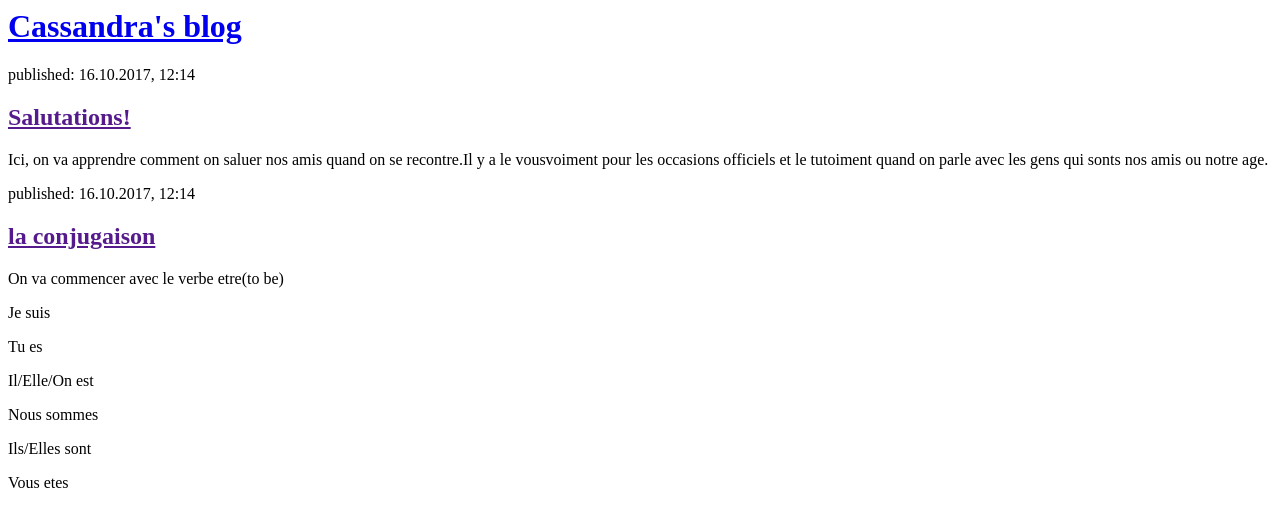
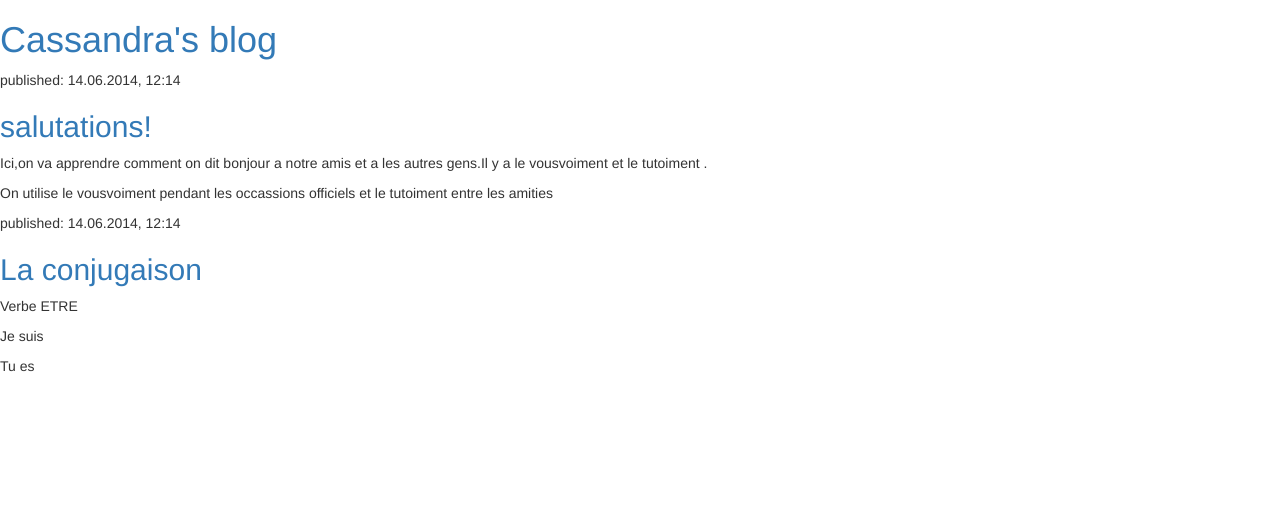
Before and after one commit to Dairylover001/myfirstBlog, a Django app: template blog/templates/blog/post_list.html in a window 1280 px wide. Shown: the top 527 px of the page. Run offline with Django 3.2, Linux system fonts and the light colour scheme; the template is opened without the code that fills it: values that come from a table or form of the project are taken from there, others are empty; tables that the repository leaves empty hold one stand-in row (values such as "Sample post"); some libraries are stand-ins or nearby versions.

Commit message:
Modified templates to display posts from darabase.

```diff
--- a/blog/templates/blog/post_list.html
+++ b/blog/templates/blog/post_list.html
@@ -1,28 +1,35 @@
-<html>
+<html>{% load staticfiles %}
     <head>
-        <title>Cassandra's blog</title>
+      <title>Cassandra's blog </title>
+      <link rel="stylesheet" href="//maxcdn.bootstrapcdn.com/bootstrap/3.2.0/css/bootstrap.min.css">
+      <link rel="stylesheet" href="//maxcdn.bootstrapcdn.com/bootstrap/3.2.0/css/bootstrap-theme.min.css">
+      <link rel="stylesheet" href="{% static 'css/blog.css' %}">
     </head>
     <body>
         <div>
-            <h1><a href="/">Cassandra's blog</a></h1>
+            <h1><a href="/">Cassandra's blog </a></h1>
         </div>
 
+        {% for post in posts %}
         <div>
-            <p>published: 16.10.2017, 12:14</p>
-            <h2><a href="">Salutations! </a></h2>
-            <p>Ici, on va apprendre comment on saluer nos amis quand on se recontre.Il y a le vousvoiment pour les occasions officiels et le tutoiment quand on parle avec les gens qui sonts nos amis ou notre age.</p>
+            <p>published: 14.06.2014, 12:14</p>
+            <h2><a href="">salutations!</a></h2>
+            <p>Ici,on va apprendre comment on dit bonjour a notre amis et a les autres gens.Il y a le vousvoiment et le tutoiment .</p>
+            <p>On utilise le vousvoiment pendant les occassions officiels et le tutoiment entre les amities </p>
+
         </div>
+        {% endfor %}
 
-        <div>
-            <p>published: 16.10.2017, 12:14</p>
-            <h2><a href="">la conjugaison</a></h2>
-            <p>On va commencer avec le verbe etre(to be)</p>
+
+
+         {% for post in posts %}
+         <div>
+            <p>published: 14.06.2014, 12:14</p>
+            <h2><a href="">La conjugaison</a></h2>
+            <p> Verbe ETRE </p>
             <p> Je suis </p>
             <p> Tu es </p>
-            <p> Il/Elle/On est </p>
-            <p> Nous sommes </p>
-            <p> Ils/Elles sont </p>
-            <p> Vous etes </p>
         </div>
+        {% endfor %}
     </body>
 </html>
--- a/blog/views.py
+++ b/blog/views.py
@@ -1,3 +1,7 @@
 from django.shortcuts import render
+from django.utils import timezone
+from .models import Post
+
 def post_list(request):
-    return render(request, 'blog/post_list.html', {})
+    posts = Post.objects.filter(published_date__lte=timezone.now()).order_by('published_date')
+    return render(request, 'blog/post_list.html', {'Posts' : posts})
```
